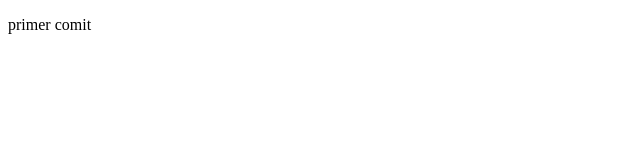
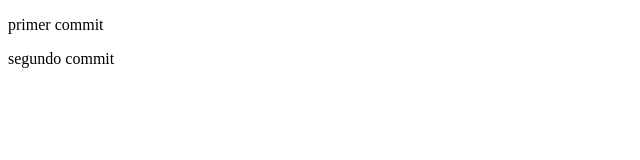
Before and after one commit to manuelcisneros28/examenomar, a plain HTML site: page index.html in a window 1280 px wide. Shown: the whole page, without its empty margins (0-640 px from the left). Drawn offline with Linux system fonts and the light colour scheme.

Commit message:
segundo commit

```diff
--- a/index.html
+++ b/index.html
@@ -7,7 +7,8 @@
     <title>Document</title>
 </head>
 <body>
-<p>primer comit</p>
+<p>primer commit</p>
+<p>segundo commit</p>
 </body>
 
 </html>
```
